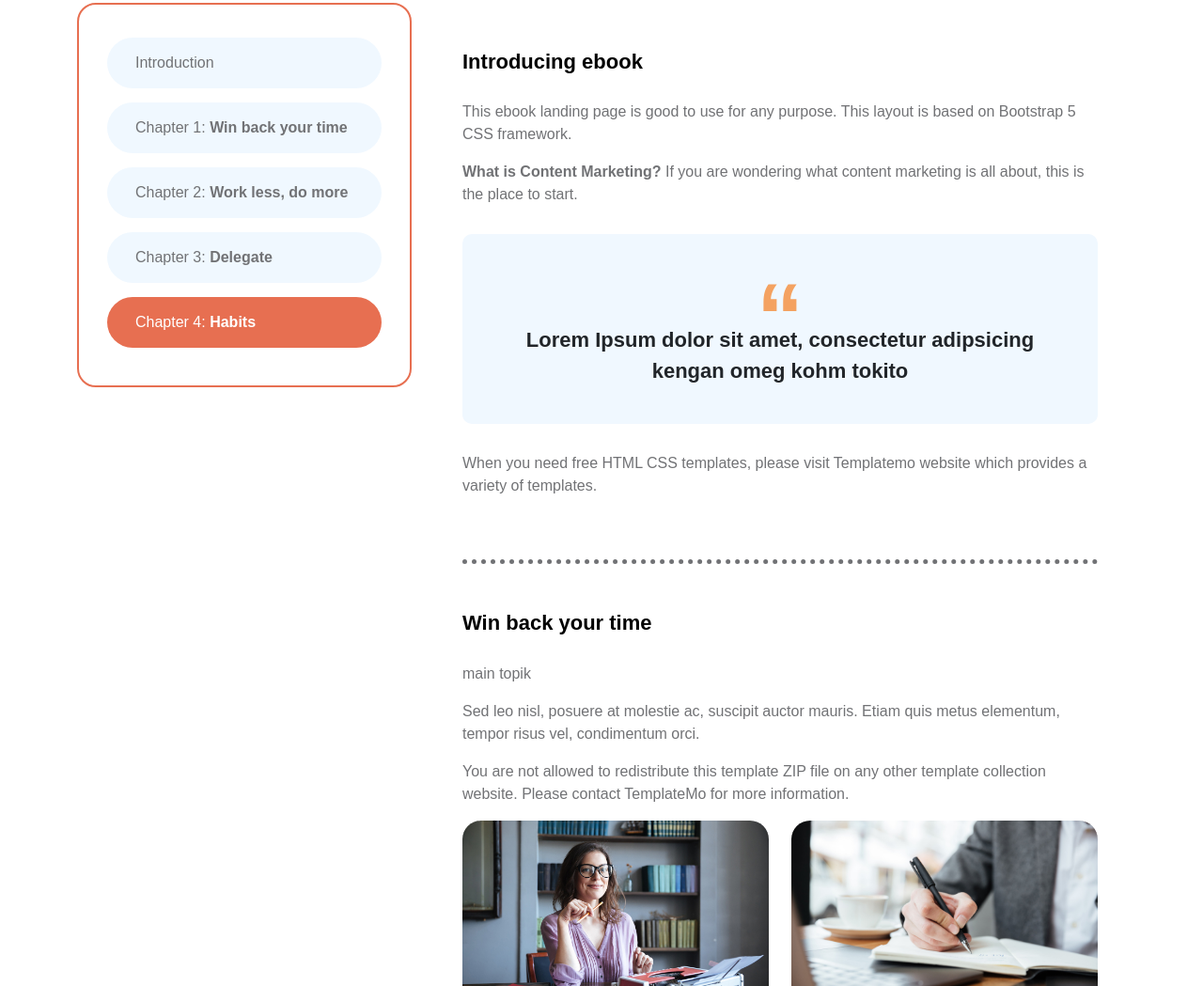
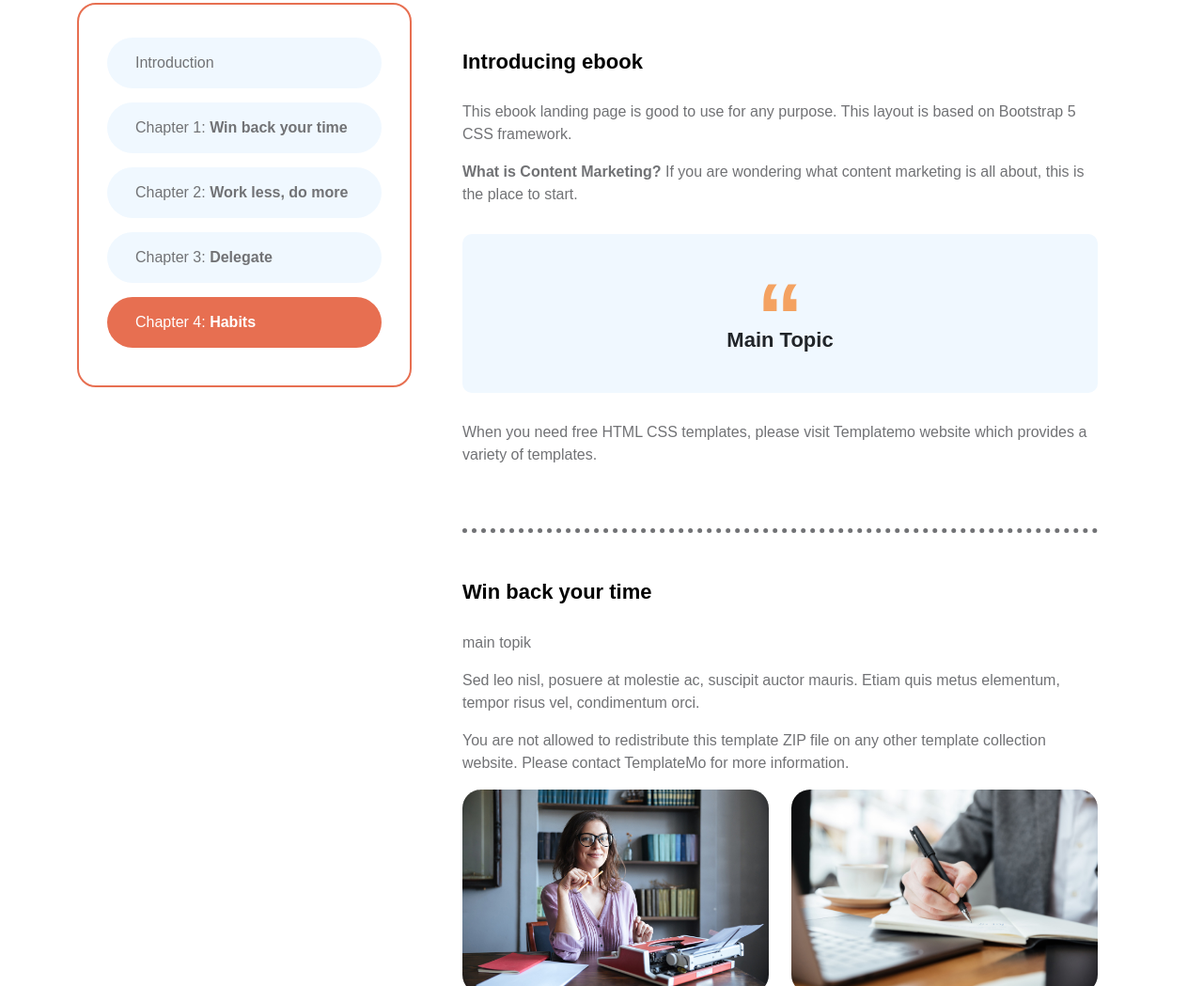
Before and after one commit to Mid-ux/website-3, a plain HTML site: page index.html in a window 1280 px wide. Shown: the part 1589-2638 px from the top of the page at 94% size. Drawn offline with Linux system fonts and the light colour scheme; a web font is replaced by a local one.

Commit message:
Update index.html

```diff
--- a/index.html
+++ b/index.html
@@ -206,7 +206,7 @@ https://templatemo.com/tm-588-ebook-landing
 
                                     <p><strong>What is Content Marketing?</strong> If you are wondering what content marketing is all about, this is the place to start.</p>
 
-                                    <blockquote class="blockquote">Lorem Ipsum dolor sit amet, consectetur adipsicing kengan omeg kohm tokito</blockquote>
+                                    <blockquote class="blockquote">Main Topic</blockquote>
 
                                     <p>When you need free HTML CSS templates, please visit Templatemo website which provides a variety of templates.</p>
                                 </div>
```
